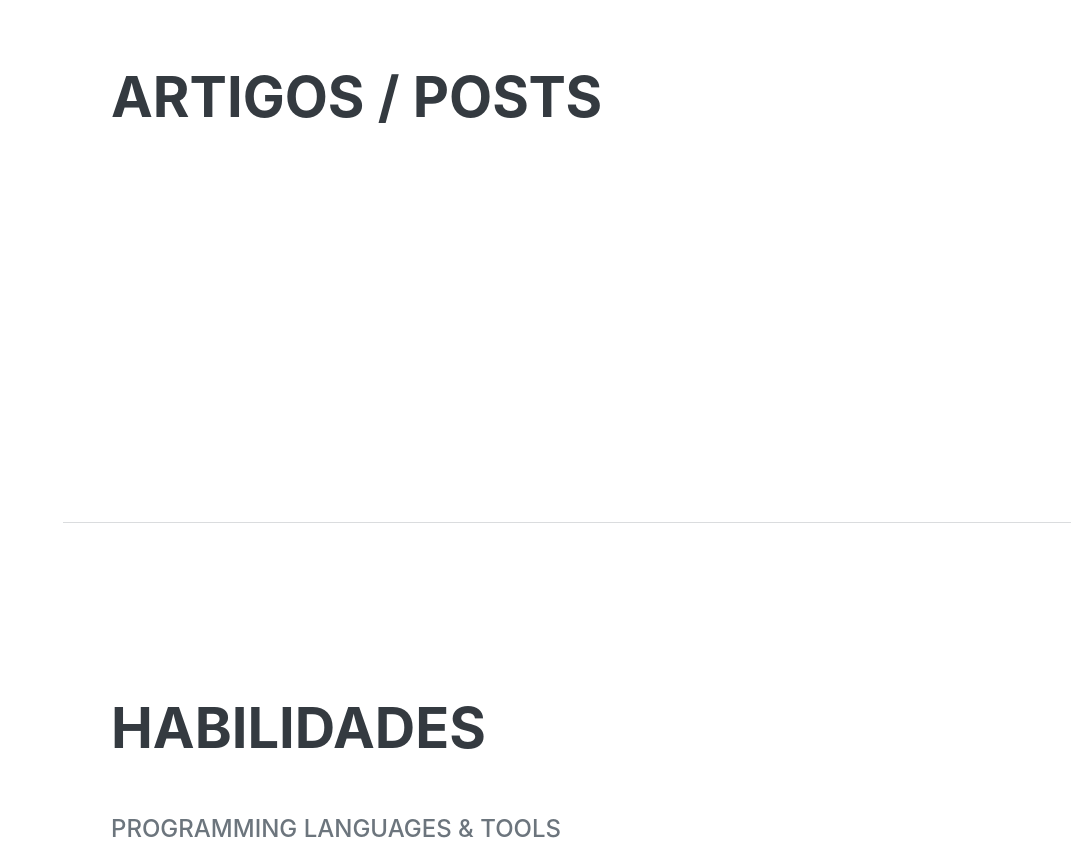
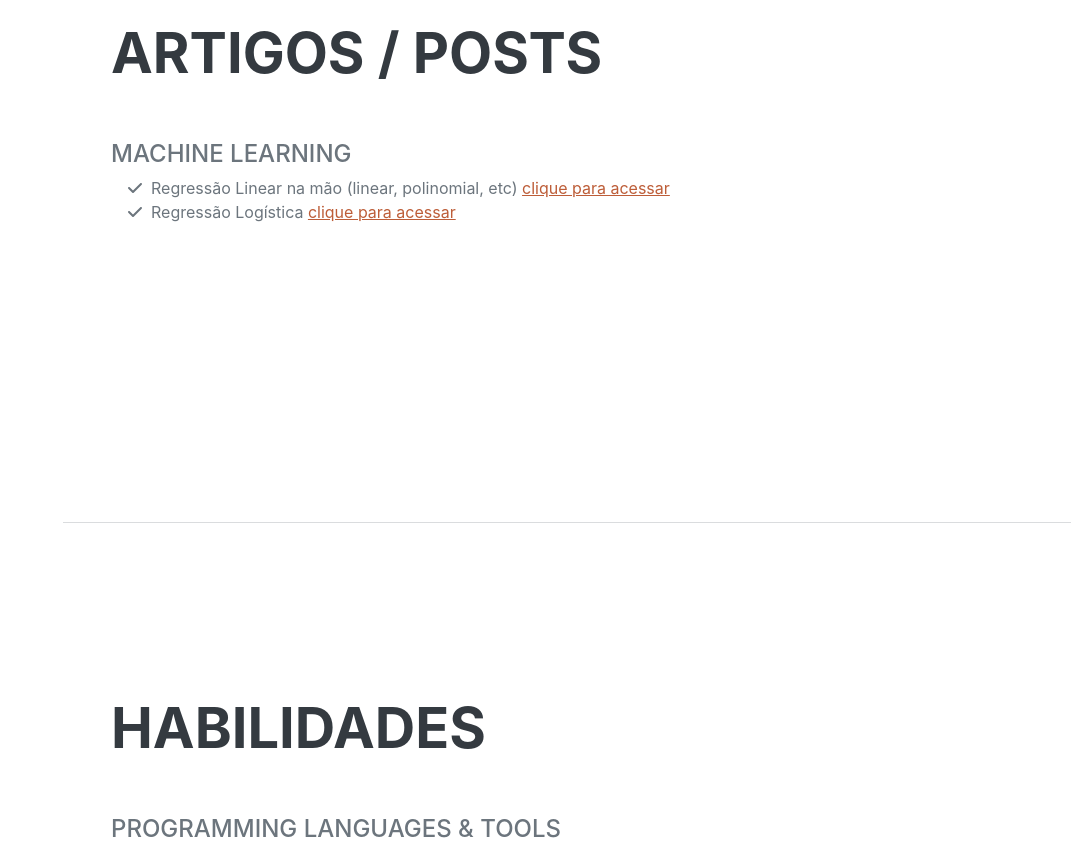
Before and after one commit to gaamelu/gaamelu, a plain HTML site: page index.html in a window 1280 px wide. Shown: the part 1880-2732 px from the top of the page, without its empty margins (209-1280 px from the left). Drawn offline with nearby package versions, Linux system fonts and the light colour scheme; a web font is replaced by a local one.

Commit message:
Update index.html

```diff
--- a/index.html
+++ b/index.html
@@ -120,46 +120,19 @@
             <section class="resume-section" id="articles">
                 <div class="resume-section-content">
                     <h2 class="mb-5">Artigos / Posts</h2>
-                    <!-- <ul class="fa-ul mb-0">
-                                    <li>
-                                        <span class="fa-li"><i class="fas fa-trophy text-warning"></i></span>
-                                        Google Analytics Certified Developer
-                                    </li>
-                                    <li>
-                                        <span class="fa-li"><i class="fas fa-trophy text-warning"></i></span>
-                                        Mobile Web Specialist - Google Certification
-                                    </li>
-                                    <li>
-                                        <span class="fa-li"><i class="fas fa-trophy text-warning"></i></span>
-                                        1
-                                        <sup>st</sup>
-                                        Place - University of Colorado Boulder - Emerging Tech Competition 2009
-                                    </li>
-                                    <li>
-                                        <span class="fa-li"><i class="fas fa-trophy text-warning"></i></span>
-                                        1
-                                        <sup>st</sup>
-                                        Place - University of Colorado Boulder - Adobe Creative Jam 2008 (UI Design Category)
-                                    </li>
-                                    <li>
-                                        <span class="fa-li"><i class="fas fa-trophy text-warning"></i></span>
-                                        2
-                                        <sup>nd</sup>
-                                        Place - University of Colorado Boulder - Emerging Tech Competition 2008
-                                    </li>
-                                    <li>
-                                        <span class="fa-li"><i class="fas fa-trophy text-warning"></i></span>
-                                        1
-                                        <sup>st</sup>
-                                        Place - James Buchanan High School - Hackathon 2006
-                                    </li>
-                                    <li>
-                                        <span class="fa-li"><i class="fas fa-trophy text-warning"></i></span>
-                                        3
-                                        <sup>rd</sup>
-                                        Place - James Buchanan High School - Hackathon 2005
-                                    </li>
-                                </ul> -->
+                    <div class="subheading mb-1">Machine Learning</div>
+                    <ul class="fa-ul mb-0">
+                        <li>
+                            <span class="fa-li"><i class="fas fa-check"></i></span>
+                            Regressão Linear na mão (linear, polinomial, etc)
+                            <a href="https://medium.com/@gabriellucena.dev/machine-learning-regress%C3%A3o-linear-na-m%C3%A3o-linear-polinomial-etc-f6adb9faaddd" target="_blank" rel="noopener noreferrer">clique para acessar</a>
+                        </li>
+                        <li>
+                            <span class="fa-li"><i class="fas fa-check"></i></span>
+                            Regressão Logística
+                            <a href="https://medium.com/@gabriellucena.dev/machine-learning-regress%C3%A3o-log%C3%ADstica-1ba670a38f3b" target="_blank" rel="noopener noreferrer">clique para acessar</a>
+                        </li>
+                    </ul>
                 </div>
             </section>
             <hr class="m-0" />
```
